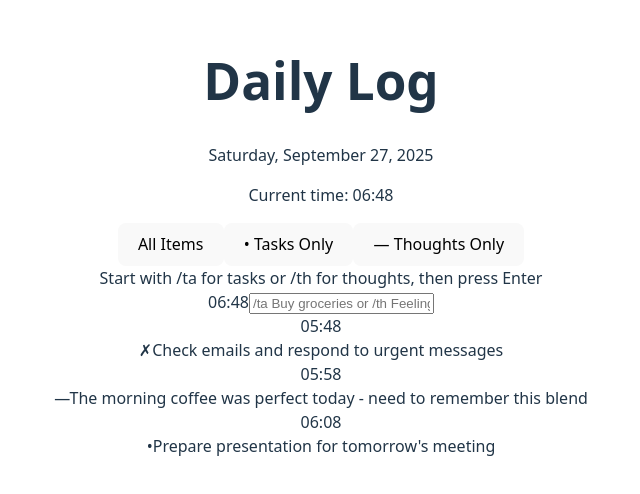
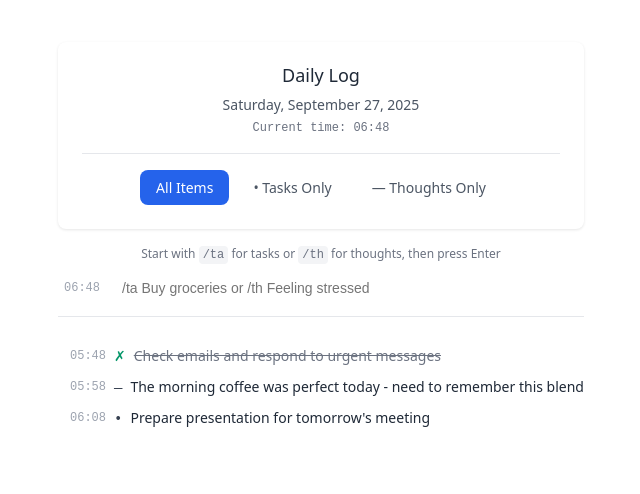
Before and after one commit to Jo23h/Bullet-Journal, a React (Vite) app: page / in a window 1280 px wide. Shown: the part 162-656 px from the top of the page, without its empty margins (319-959 px from the left). Built offline with nearby package versions, Linux system fonts and the light colour scheme.

Commit message:
basic task and thought tracker completed

```diff
--- a/src/App.jsx
+++ b/src/App.jsx
@@ -1,6 +1,6 @@
 import { useState, useEffect } from 'react'
 import './App.css'
-import Header from './components/Header'
+import Header from './components/header'
 import InputForm from './components/Form'
 import ItemList from './components/ItemList'
 
--- a/src/components/Form.jsx
+++ b/src/components/Form.jsx
@@ -38,14 +38,42 @@ function Form({ currentTime, newItemText, setNewItemText, onAddItem }) {
   };
 
   return (
-    <div className="input-form">
-      <div className="input-instructions">
-        Start with <span className="command">/ta</span> for tasks or{' '}
-        <span className="command">/th</span> for thoughts, then press Enter
+    <div style={{
+      marginBottom: '24px',
+      paddingBottom: '16px',
+      borderBottom: '1px solid #e5e7eb'
+    }}>
+      <div style={{
+        fontSize: '12px',
+        color: '#6b7280',
+        marginBottom: '12px'
+      }}>
+        Start with <span style={{
+          fontFamily: 'monospace',
+          backgroundColor: '#f3f4f6',
+          padding: '2px 4px',
+          borderRadius: '4px'
+        }}>/ta</span> for tasks or{' '}
+        <span style={{
+          fontFamily: 'monospace',
+          backgroundColor: '#f3f4f6',
+          padding: '2px 4px',
+          borderRadius: '4px'
+        }}>/th</span> for thoughts, then press Enter
       </div>
 
-      <div className="input-container">
-        <span className="time-display">
+      <div style={{
+        display: 'flex',
+        alignItems: 'center',
+        gap: '8px'
+      }}>
+        <span style={{
+          fontSize: '12px',
+          color: '#9ca3af',
+          fontFamily: 'monospace',
+          width: '48px',
+          flexShrink: 0
+        }}>
           {formatTime(currentTime)}
         </span>
         <input
@@ -54,52 +82,18 @@ function Form({ currentTime, newItemText, setNewItemText, onAddItem }) {
           onChange={handleInputChange}
           onKeyPress={handleKeyPress}
           placeholder="/ta Buy groceries or /th Feeling stressed"
-          className="main-input"
+          style={{
+            flex: 1,
+            padding: '4px 8px',
+            border: 'none',
+            outline: 'none',
+            fontSize: '14px',
+            backgroundColor: 'transparent'
+          }}
         />
       </div>
     </div>
   );
 };
 
-// Item Entry Component
-const ItemEntry = ({ item, showTime, onToggleTask }) => {
-  const formatTime = (date) => {
-    return date.toLocaleTimeString('en-US', {
-      hour: 'numeric',
-      minute: '2-digit',
-      hour12: false
-    });
-  };
-
-  const getSymbol = (item) => {
-    if (item.type === 'task') {
-      return item.completed ? '✗' : '•';
-    }
-    return '—';
-  };
-
-  return (
-    <div className="item-entry">
-      <div className="time-column">
-        {showTime && (
-          <span className="item-time">
-            {formatTime(item.createdAt)}
-          </span>
-        )}
-      </div>
-      <div
-        className={`item-content ${item.type === 'task' ? 'clickable' : ''}`}
-        onClick={() => item.type === 'task' && onToggleTask(item.id)}
-      >
-        <span className={`item-symbol ${item.completed ? 'completed' : ''}`}>
-          {getSymbol(item)}
-        </span>
-        <span className={`item-text ${item.completed ? 'completed' : ''}`}>
-          {item.text}
-        </span>
-      </div>
-    </div>
-  );
-};
-
 export default Form
--- a/src/components/Header.jsx
+++ b/src/components/Header.jsx
@@ -19,31 +19,113 @@ function header({ currentTime, filter, setFilter }) {
   };
 
   return (
-    <div className="header">
-      <div className="header-content">
-        <h1 className="header-title">Daily Log</h1>
-        <p className="header-date">{formatCurrentTime(currentTime)}</p>
-        <p className="header-time">
+    <div style={{
+      backgroundColor: 'white',
+      borderRadius: '8px',
+      boxShadow: '0 1px 3px rgba(0, 0, 0, 0.1)',
+      padding: '24px',
+      marginBottom: '16px'
+    }}>
+      <div style={{ textAlign: 'center' }}>
+        <h1 style={{
+          fontSize: '18px',
+          fontWeight: '500',
+          color: '#1f2937',
+          marginBottom: '8px',
+          margin: '0 0 8px 0'
+        }}>
+          Daily Log
+        </h1>
+        <p style={{
+          fontSize: '14px',
+          color: '#4b5563',
+          marginBottom: '4px',
+          margin: '0 0 4px 0'
+        }}>
+          {formatCurrentTime(currentTime)}
+        </p>
+        <p style={{
+          fontSize: '12px',
+          color: '#6b7280',
+          fontFamily: 'monospace',
+          margin: '0'
+        }}>
           Current time: {formatTime(currentTime)}
         </p>
       </div>
 
-      <div className="filter-controls">
+      <div style={{
+        display: 'flex',
+        justifyContent: 'center',
+        alignItems: 'center',
+        gap: '8px',
+        marginTop: '16px',
+        paddingTop: '16px',
+        borderTop: '1px solid #e5e7eb'
+      }}>
         <button
           onClick={() => setFilter('all')}
-          className={`filter-button ${filter === 'all' ? 'active' : ''}`}
+          style={{
+            padding: '8px 16px',
+            borderRadius: '8px',
+            fontSize: '14px',
+            fontWeight: '500',
+            border: 'none',
+            cursor: 'pointer',
+            transition: 'all 0.2s',
+            backgroundColor: filter === 'all' ? '#2563eb' : 'transparent',
+            color: filter === 'all' ? 'white' : '#4b5563'
+          }}
+          onMouseEnter={(e) => {
+            if (filter !== 'all') e.target.style.backgroundColor = '#f3f4f6';
+          }}
+          onMouseLeave={(e) => {
+            if (filter !== 'all') e.target.style.backgroundColor = 'transparent';
+          }}
         >
           All Items
         </button>
         <button
           onClick={() => setFilter('task')}
-          className={`filter-button ${filter === 'task' ? 'active' : ''}`}
+          style={{
+            padding: '8px 16px',
+            borderRadius: '8px',
+            fontSize: '14px',
+            fontWeight: '500',
+            border: 'none',
+            cursor: 'pointer',
+            transition: 'all 0.2s',
+            backgroundColor: filter === 'task' ? '#2563eb' : 'transparent',
+            color: filter === 'task' ? 'white' : '#4b5563'
+          }}
+          onMouseEnter={(e) => {
+            if (filter !== 'task') e.target.style.backgroundColor = '#f3f4f6';
+          }}
+          onMouseLeave={(e) => {
+            if (filter !== 'task') e.target.style.backgroundColor = 'transparent';
+          }}
         >
           • Tasks Only
         </button>
         <button
           onClick={() => setFilter('thought')}
-          className={`filter-button ${filter === 'thought' ? 'active' : ''}`}
+          style={{
+            padding: '8px 16px',
+            borderRadius: '8px',
+            fontSize: '14px',
+            fontWeight: '500',
+            border: 'none',
+            cursor: 'pointer',
+            transition: 'all 0.2s',
+            backgroundColor: filter === 'thought' ? '#2563eb' : 'transparent',
+            color: filter === 'thought' ? 'white' : '#4b5563'
+          }}
+          onMouseEnter={(e) => {
+            if (filter !== 'thought') e.target.style.backgroundColor = '#f3f4f6';
+          }}
+          onMouseLeave={(e) => {
+            if (filter !== 'thought') e.target.style.backgroundColor = 'transparent';
+          }}
         >
           — Thoughts Only
         </button>
--- a/src/components/ItemEntry.jsx
+++ b/src/components/ItemEntry.jsx
@@ -1,6 +1,9 @@
-
+import { useState } from 'react'
 
 function ItemEntry({ item, showTime, onToggleTask }) {
+
+    const [isHovered, setIsHovered] = useState(false)
+
   const formatTime = (date) => {
     return date.toLocaleTimeString('en-US', {
       hour: 'numeric',
@@ -17,22 +20,54 @@ function ItemEntry({ item, showTime, onToggleTask }) {
   };
 
   return (
-    <div className="item-entry">
-      <div className="time-column">
+    <div style={{ display: 'flex', alignItems: 'flex-start' }}>
+      <div style={{
+        width: '48px',
+        flexShrink: 0,
+        textAlign: 'right',
+        paddingRight: '8px'
+      }}>
         {showTime && (
-          <span className="item-time">
+          <span style={{
+            fontSize: '12px',
+            color: '#9ca3af',
+            fontFamily: 'monospace'
+          }}>
             {formatTime(item.createdAt)}
           </span>
         )}
       </div>
       <div
-        className={`item-content ${item.type === 'task' ? 'clickable' : ''}`}
+        style={{
+          display: 'flex',
+          alignItems: 'flex-start',
+          gap: '8px',
+          padding: '4px',
+          flex: 1,
+          cursor: item.type === 'task' ? 'pointer' : 'default',
+          backgroundColor: isHovered && item.type === 'task' ? '#f9fafb' : 'transparent',
+          borderRadius: '4px',
+          margin: '0 -4px',
+          transition: 'background-color 0.2s'
+        }}
         onClick={() => item.type === 'task' && onToggleTask(item.id)}
+        onMouseEnter={() => setIsHovered(true)}
+        onMouseLeave={() => setIsHovered(false)}
       >
-        <span className={`item-symbol ${item.completed ? 'completed' : ''}`}>
+        <span style={{
+          fontFamily: 'monospace',
+          fontSize: '14px',
+          marginTop: '2px',
+          color: item.completed ? '#059669' : '#374151'
+        }}>
           {getSymbol(item)}
         </span>
-        <span className={`item-text ${item.completed ? 'completed' : ''}`}>
+        <span style={{
+          fontSize: '14px',
+          lineHeight: 1.5,
+          color: item.completed ? '#6b7280' : '#1f2937',
+          textDecoration: item.completed ? 'line-through' : 'none'
+        }}>
           {item.text}
         </span>
       </div>
```
